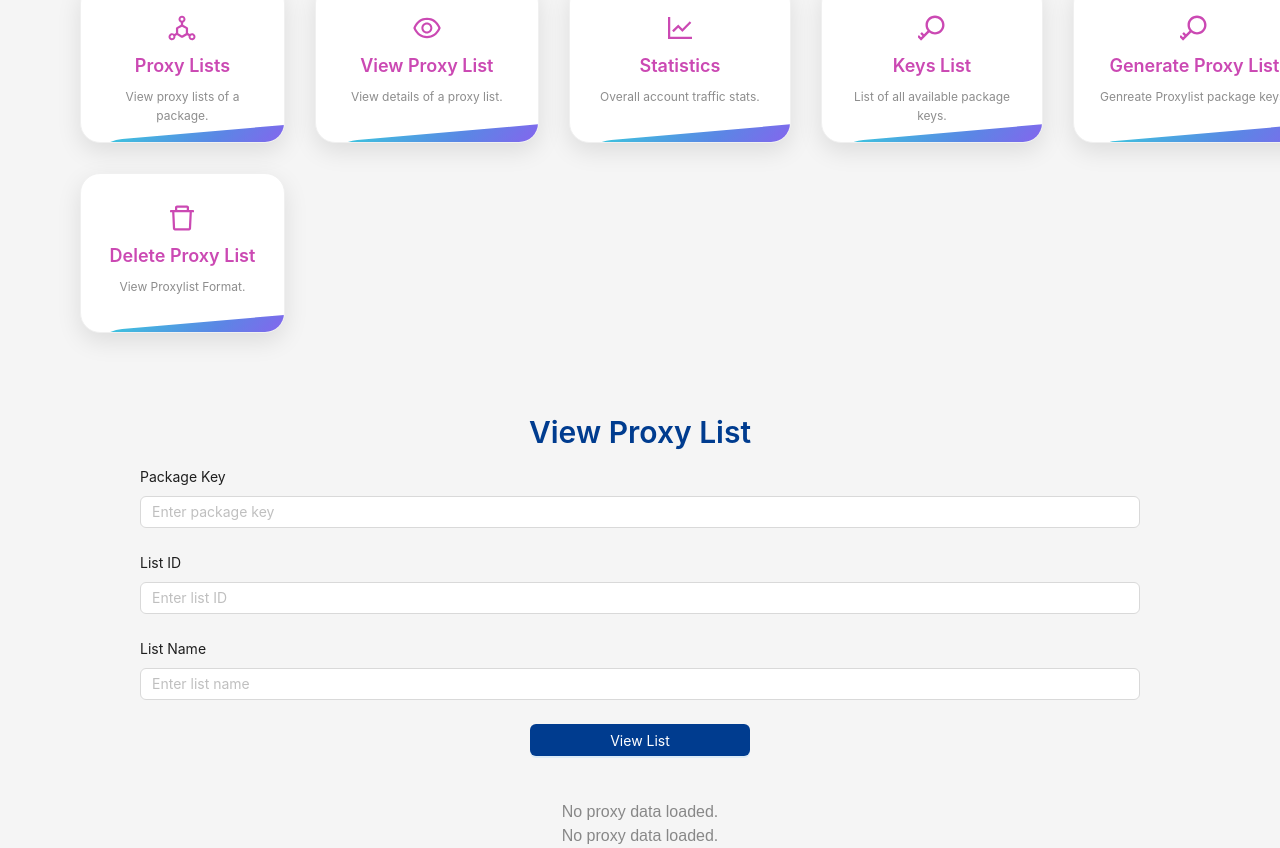
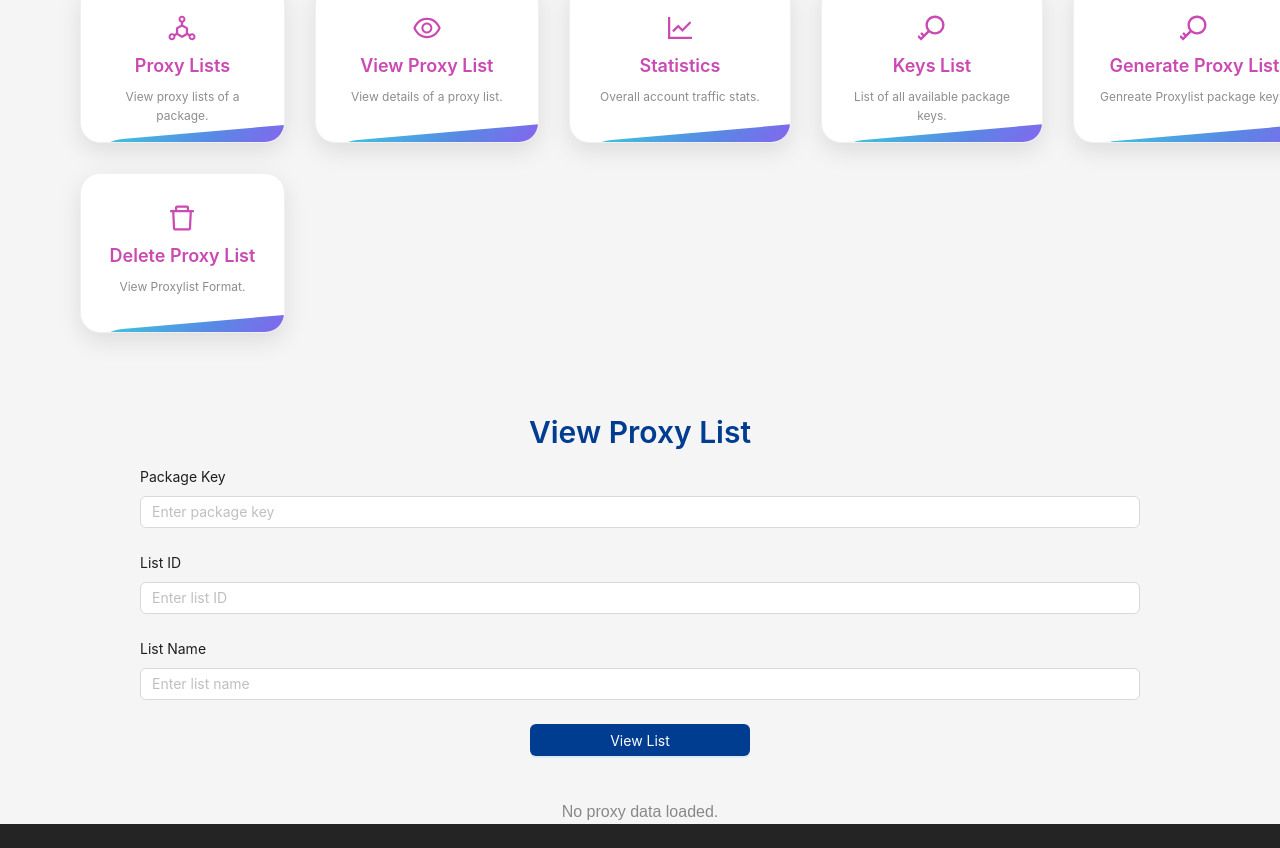
Before and after one commit to usama0011/InfaticaDashboard, a React (Vite) app in the folder FrontEnd/: page /view-proxy-list in a window 1280 px wide. Shown: the part 655-1503 px from the top of the page. After the commit the page ends 1479 px from the top, so only its background shows below. Built offline with nearby package versions, Linux system fonts and the light colour scheme; sample sign-in values are in the browser's storage.

Commit message:
NEWcomsiethereoher

```diff
--- a/FrontEnd/src/pages/ViewProxyList.jsx
+++ b/FrontEnd/src/pages/ViewProxyList.jsx
@@ -136,24 +136,6 @@ const ViewProxyList = () => {
           No proxy data loaded.
         </p>
       )}
-
-      {loading ? (
-        <div style={{ textAlign: "center" }}>
-          <Spin size="large" />
-        </div>
-      ) : proxyData.length > 0 ? (
-        <Table
-          dataSource={proxyData}
-          columns={columns}
-          bordered
-          pagination={{ pageSize: 50 }}
-          scroll={{ x: true }}
-        />
-      ) : (
-        <p style={{ textAlign: "center", color: "#888" }}>
-          No proxy data loaded.
-        </p>
-      )}
     </div>
   );
 };
```
